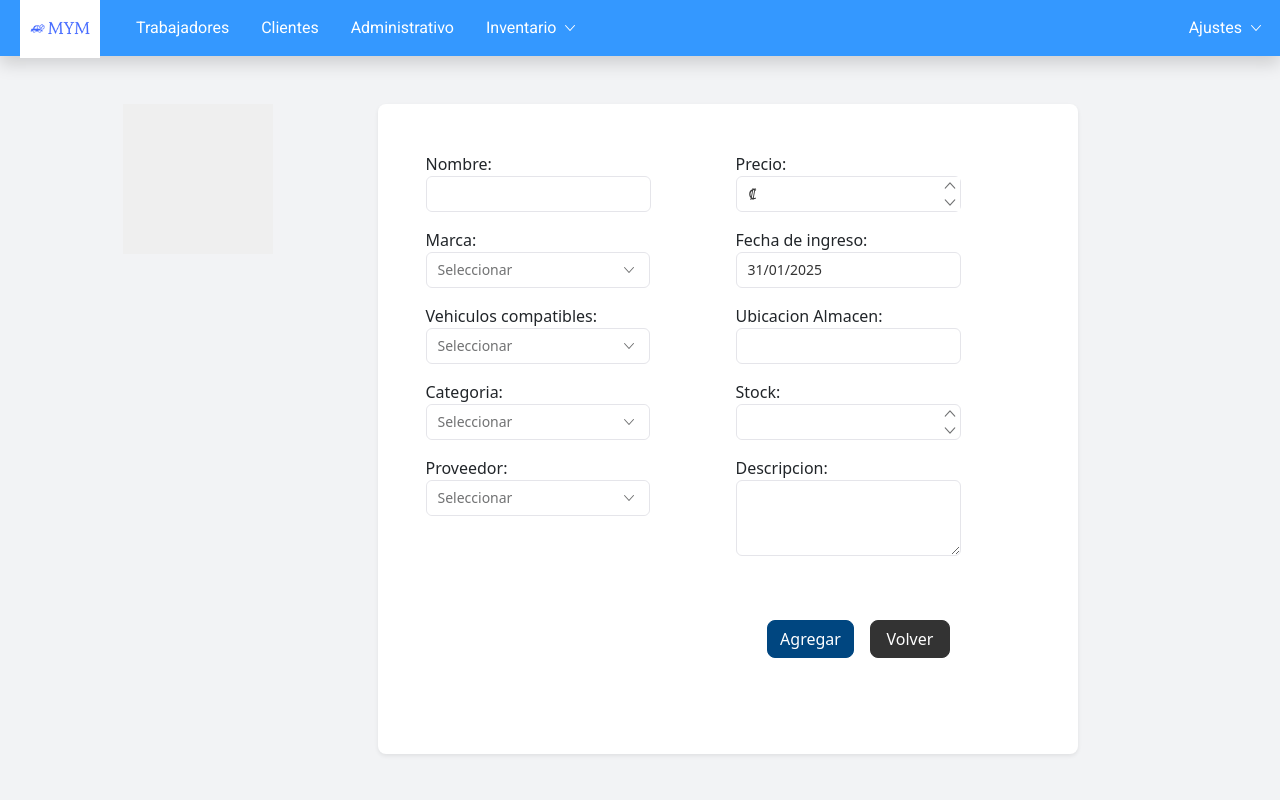
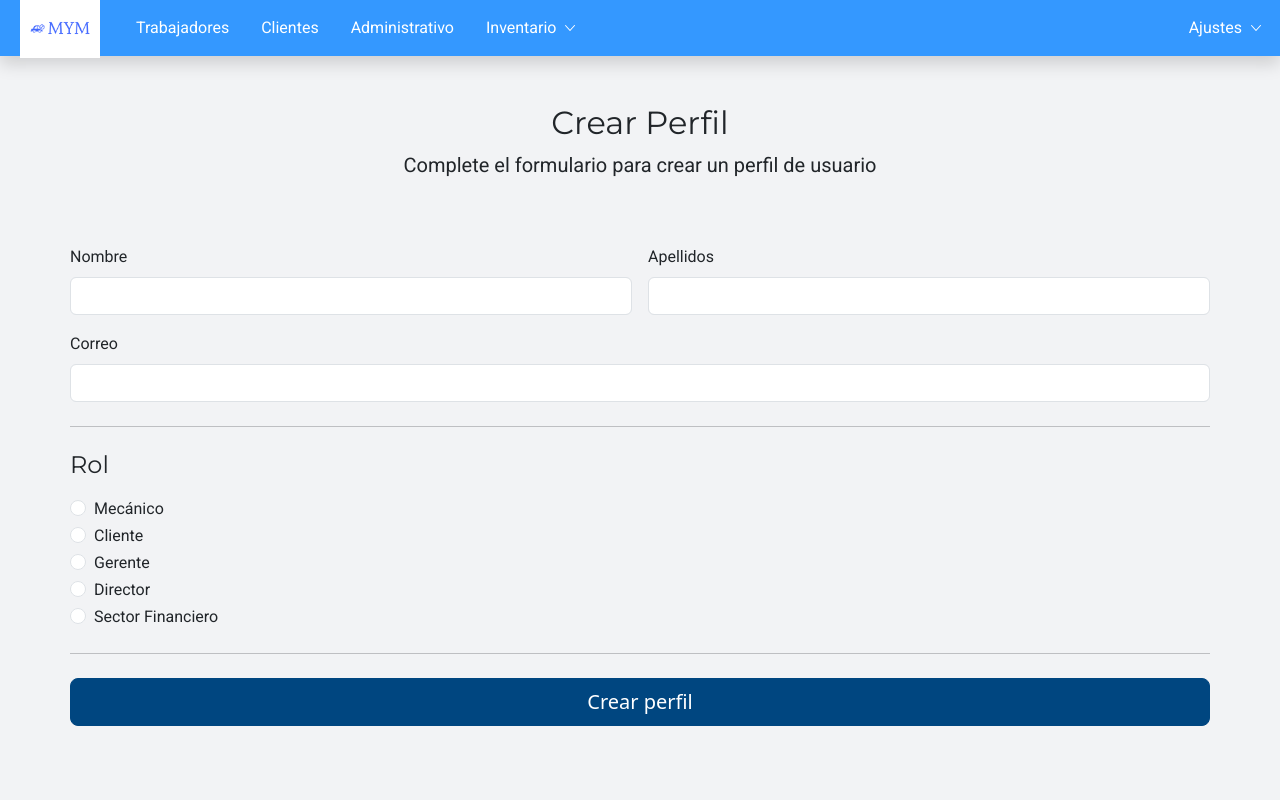
Before and after one commit to DanielBC1232/TallerMyM, a React (Vite) app in the folder client/: page / in a window 1280 px wide. Shown: the top 800 px of the page. Built offline with nearby package versions, Linux system fonts and the light colour scheme; some icons are missing.

Commit message:
validacion de campo en perfil

```diff
--- a/client/src/App.jsx
+++ b/client/src/App.jsx
@@ -6,6 +6,7 @@ import Detalles from "./features/inventario/pages/Detalles";
 import IndexInventario from "./features/inventario/pages";
 import Editar from "./features/inventario/pages/Editar";
 import Agregar from "./features/inventario/pages/Agregar";
+import CrearPerfil from "./features/perfil/pages/CrearPerfil"
 
 import "rsuite/dist/rsuite.min.css";
 
@@ -24,7 +25,7 @@ const App = () => {
         <Agregar/>
 
         */}
-        <Agregar/>
+        <CrearPerfil/>
 
 
       </main>
--- /dev/null
+++ b/client/src/features/perfil/components/FormularioPerfil.jsx
@@ -0,0 +1,84 @@
+import React, { useState } from "react";
+
+const FormularioPerfil = ({ onSubmit }) => {
+  const [isValidated, setIsValidated] = useState(false);
+  const [emailError, setEmailError] = useState("");
+
+  const handleSubmit = async (event) => {
+    event.preventDefault();
+    const form = event.target;
+
+    if (!form.checkValidity()) {
+      setIsValidated(true);
+      return;
+    }
+
+    const email = document.getElementById("email").value;
+    const nombre = document.getElementById("firstName").value;
+    const role = document.querySelector('input[name="role"]:checked')?.value;
+
+    onSubmit({ email, nombre, role });
+  };
+
+  const checkEmail = async () => {
+    const email = document.getElementById("email").value;
+
+    try {
+      const response = await fetch("http://localhost:3000/check-email", {
+        method: "POST",
+        headers: { "Content-Type": "application/json" },
+        body: JSON.stringify({ email }),
+      });
+
+      if (response.status === 400) {
+        setEmailError("El correo ya está registrado.");
+      } else {
+        setEmailError("");
+      }
+    } catch (error) {
+      console.error("Error verificando el correo:", error);
+    }
+  };
+
+  return (
+    <form className={`needs-validation ${isValidated ? "was-validated" : ""}`} noValidate onSubmit={handleSubmit}>
+      <div className="row g-3">
+        <div className="col-sm-6">
+          <label htmlFor="firstName" className="form-label">Nombre</label>
+          <input type="text" className="form-control" id="firstName" required />
+          <div className="invalid-feedback">Ingrese un nombre válido.</div>
+        </div>
+
+        <div className="col-sm-6">
+          <label htmlFor="lastName" className="form-label">Apellidos</label>
+          <input type="text" className="form-control" id="lastName" required />
+          <div className="invalid-feedback">Ingrese apellidos válidos.</div>
+        </div>
+
+        <div className="col-12">
+          <label htmlFor="email" className="form-label">Correo</label>
+          <input type="email" className="form-control" id="email" required onBlur={checkEmail} />
+          <div className="invalid-feedback">Ingrese un correo válido.</div>
+          {emailError && <div className="invalid-feedback d-block">{emailError}</div>}
+        </div>
+      </div>
+
+      <hr className="my-4" />
+
+      <h4 className="mb-3">Rol</h4>
+      <div className="my-3">
+        {["Mecánico", "Cliente", "Gerente", "Director", "Sector Financiero"].map((role, index) => (
+          <div className="form-check" key={index}>
+            <input id={`role${index}`} name="role" type="radio" className="form-check-input" value={role} required />
+            <label className="form-check-label" htmlFor={`role${index}`}>{role}</label>
+          </div>
+        ))}
+      </div>
+
+      <hr className="my-4" />
+      <button className="w-100 btn btn-primary btn-lg" type="submit">Crear perfil</button>
+    </form>
+  );
+};
+
+export default FormularioPerfil;
--- a/client/src/features/perfil/pages/CrearPerfil.jsx
+++ b/client/src/features/perfil/pages/CrearPerfil.jsx
@@ -0,0 +1,37 @@
+import React from "react";
+import FormularioPerfil from "../components/FormularioPerfil";
+
+const CrearPerfil = () => {
+  const handleFormSubmit = async (data) => {
+    try {
+      const response = await fetch("http://localhost:3000/send-email", {
+        method: "POST",
+        headers: { "Content-Type": "application/json" },
+        body: JSON.stringify(data),
+      });
+
+      if (response.ok) {
+        alert("Perfil creado y correo enviado correctamente.");
+      } else {
+        alert("Error al enviar el correo.");
+      }
+    } catch (error) {
+      console.error("Error en la solicitud:", error);
+    }
+  };
+
+  return (
+    <div className="container">
+      <main>
+        <div className="py-5 text-center">
+          <h2>Crear Perfil</h2>
+          <p className="lead">Complete el formulario para crear un perfil de usuario</p>
+        </div>
+
+        <FormularioPerfil onSubmit={handleFormSubmit} />
+      </main>
+    </div>
+  );
+};
+
+export default CrearPerfil;
--- /dev/null
+++ b/client/src/features/perfil/styles/style.css
@@ -0,0 +1,40 @@
+.navbar {
+    background-color: #333;
+    padding: 10px;
+  }
+
+  .rs-navbar-item {
+    color: white;
+    text-decoration: none;
+    font-size: 18px;
+    padding: 10px;
+  }
+
+  .container {
+    max-width: 600px;
+    margin: auto;
+    padding: 20px;
+  }
+
+  .form-control:invalid {
+    border-color: #dc3545;
+  }
+
+  .form-control:valid {
+    border-color: #198754;
+  }
+
+  .invalid-feedback {
+    display: none;
+    color: #dc3545;
+  }
+
+  .valid-feedback {
+    display: none;
+    color: #198754;
+  }
+
+  .was-validated .form-control:invalid ~ .invalid-feedback,
+  .form-control.is-invalid ~ .invalid-feedback {
+    display: block;
+  }
```
Also changed, not shown: client/src/features/perfil/components/Navbar.jsx (added, +14 -0 lines).
